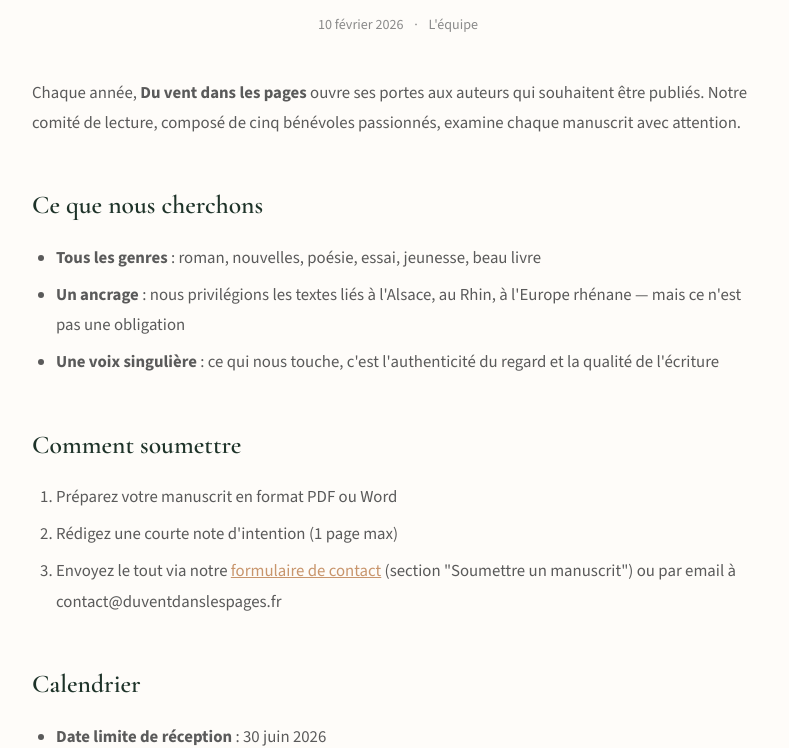
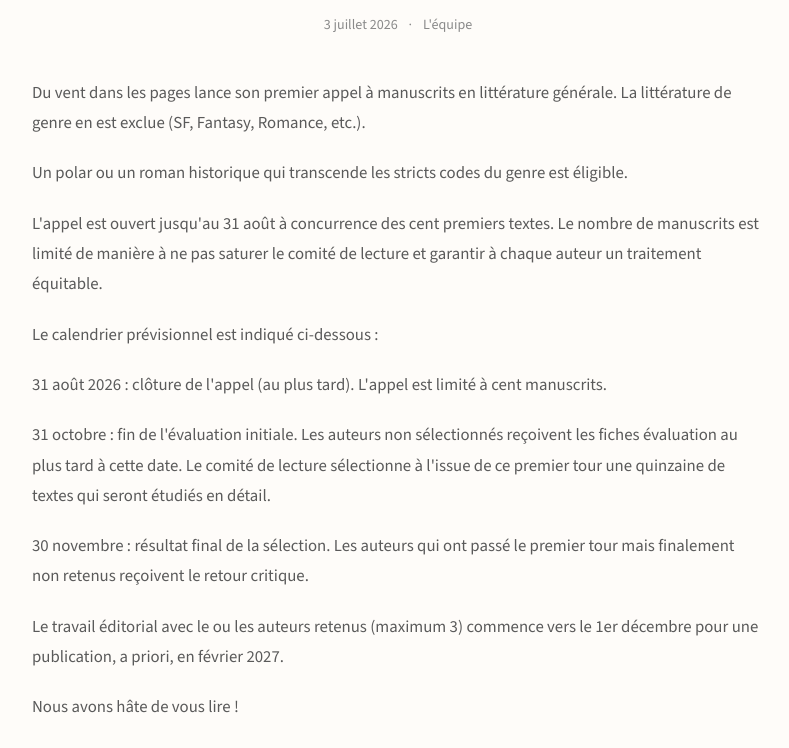
Before and after one commit to EddieSmigiel/vent-dans-les-pages, an Eleventy site: page src/blog/2026-02-10-appel-manuscrits.md in a window 1280 px wide. Shown: the part 276-1024 px from the top of the page, without its empty margins (242-1031 px from the left). Built offline with nearby package versions, Linux system fonts and the light colour scheme; Eleventy itself is replaced by a stand-in of ours; files that its build step writes are made by us from their sources.

Commit message:
Update Article “2026-02-10-appel-manuscrits”

```diff
--- a/src/blog/2026-02-10-appel-manuscrits.md
+++ b/src/blog/2026-02-10-appel-manuscrits.md
@@ -1,33 +1,26 @@
 ---
 title: "Appel à manuscrits : saison 2026-2027"
-auteur: "L'équipe"
-categorie: "Appels"
-excerpt: "Vous écrivez ? Envoyez-nous votre manuscrit avant le 30 juin 2026. Tous les genres sont les bienvenus."
-date: 2026-02-10
+date: 2026-07-03
+auteur: L'équipe
+categorie: Appels
+excerpt: "Du vent dans les pages lance son premier appel à manuscrits. "
 ---
 
-Chaque année, **Du vent dans les pages** ouvre ses portes aux auteurs qui souhaitent être publiés. Notre comité de lecture, composé de cinq bénévoles passionnés, examine chaque manuscrit avec attention.
 
-## Ce que nous cherchons
+Du vent dans les pages lance son premier appel à manuscrits en littérature générale. La littérature de genre en est exclue (SF, Fantasy, Romance, etc.).
 
-- **Tous les genres** : roman, nouvelles, poésie, essai, jeunesse, beau livre
-- **Un ancrage** : nous privilégions les textes liés à l'Alsace, au Rhin, à l'Europe rhénane — mais ce n'est pas une obligation
-- **Une voix singulière** : ce qui nous touche, c'est l'authenticité du regard et la qualité de l'écriture
+Un polar ou un roman historique qui transcende les stricts codes du genre est éligible.
 
-## Comment soumettre
+L'appel est ouvert jusqu'au 31 août à concurrence des cent premiers textes. Le nombre de manuscrits est limité de manière à ne pas saturer le comité de lecture et garantir à chaque auteur un traitement équitable.
 
-1. Préparez votre manuscrit en format PDF ou Word
-2. Rédigez une courte note d'intention (1 page max)
-3. Envoyez le tout via notre [formulaire de contact](/contact/) (section "Soumettre un manuscrit") ou par email à contact@duventdanslespages.fr
+Le calendrier prévisionnel est indiqué ci-dessous :
 
-## Calendrier
+31 août 2026 : clôture de l'appel (au plus tard). L'appel est limité à cent manuscrits.
 
-- **Date limite de réception** : 30 juin 2026
-- **Réponse du comité** : avant le 30 septembre 2026
-- **Publication prévue** : premier semestre 2027
+31 octobre : fin de l'évaluation initiale. Les auteurs non sélectionnés reçoivent les fiches évaluation au plus tard à cette date. Le comité de lecture sélectionne à l'issue de ce premier tour une quinzaine de textes qui seront étudiés en détail.
 
-## Quelques chiffres
+30 novembre : résultat final de la sélection. Les auteurs qui ont passé le premier tour mais finalement non retenus reçoivent le retour critique.
 
-L'an dernier, nous avons reçu 47 manuscrits et en avons retenu 3 pour publication. Chaque texte est lu par au moins deux membres du comité.
+Le travail éditorial avec le ou les auteurs retenus (maximum 3) commence vers le 1er décembre pour une publication, a priori, en février 2027.
 
 Nous avons hâte de vous lire !
```
